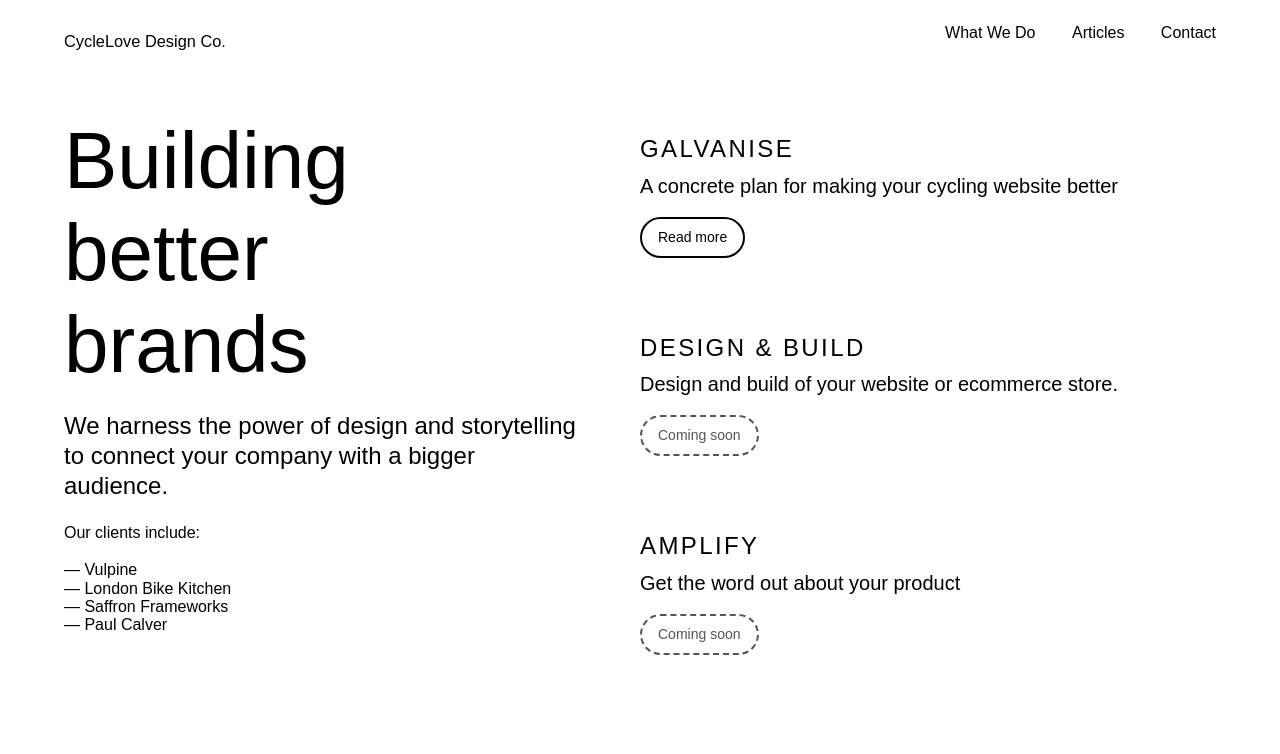
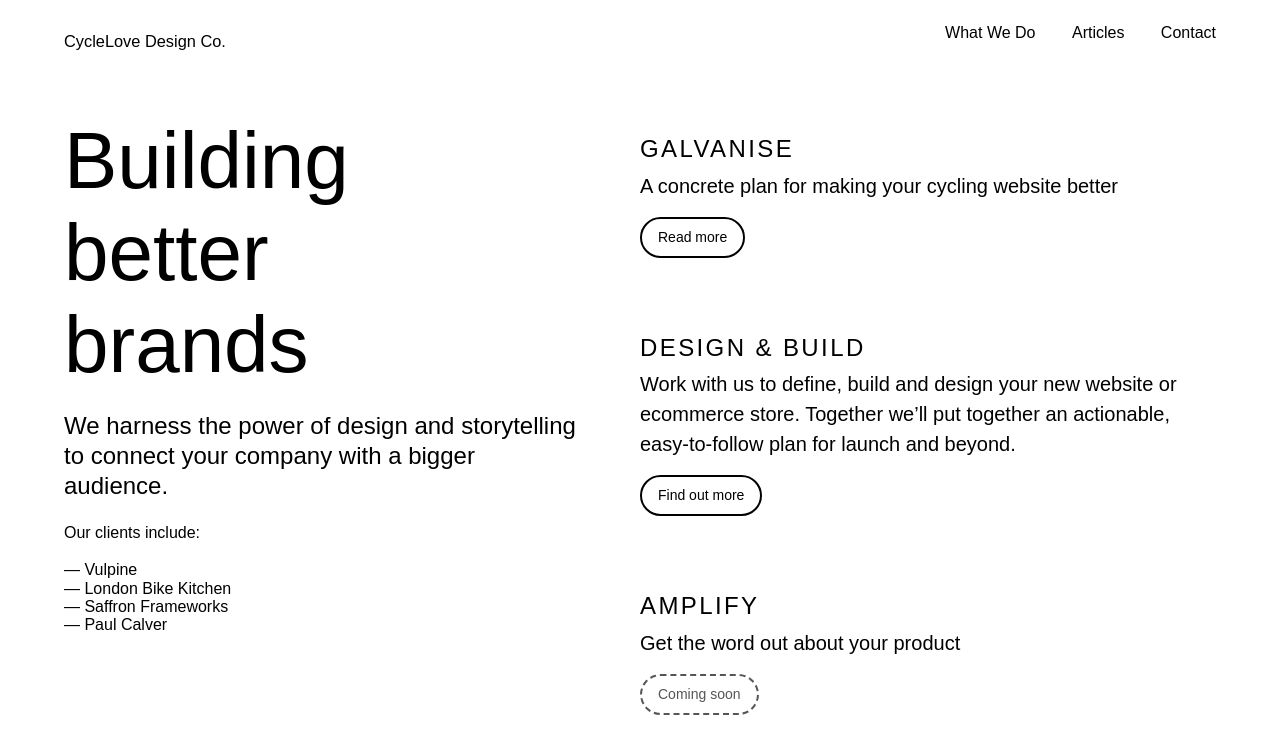
Before and after one commit to j-greig/cyclelovedesignco, a Jekyll site: the page built from about.md, in a window 1280 px wide. Shown: the top 754 px of the page. Built offline with Jekyll 4.4.1, drawn with Linux system fonts in a browser that asks for light colours.

Commit message:
Added design/build copy

```diff
--- a/about.md
+++ b/about.md
@@ -10,8 +10,8 @@ A concrete plan for making your cycling website better
 &nbsp;
 
 ## Design &amp; Build
-Design and build of your website or ecommerce store.
-<a class="-button mid-gray b--dashed" href="">Coming soon</a>
+Work with us to define, build and design your new website or ecommerce store. Together we’ll put together an actionable, easy-to-follow plan for launch and beyond.
+<a class="-button"  href="mailto:james@cyclelovedesign.co?Subject=Hello%20via%20your%20website">Find out more</a>
 &nbsp;
 
 ## Amplify
```
